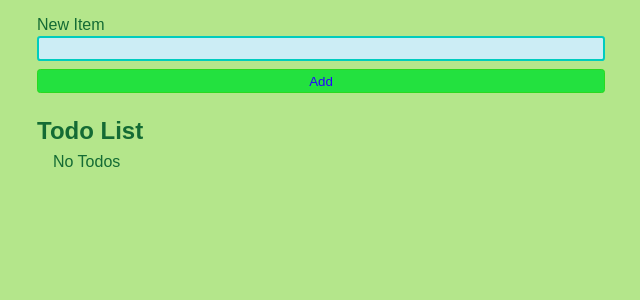
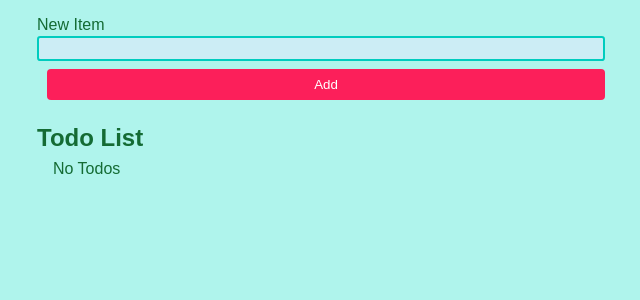
Before and after one commit to Mahmoud-8/To-Do-React, a React (Vite) app: page / in a window 1280 px wide. Shown: the top 300 px of the page, without its empty margins (319-959 px from the left). Built offline with nearby package versions, Linux system fonts and the light colour scheme.

Commit message:
done with style

```diff
--- a/src/style.css
+++ b/src/style.css
@@ -8,7 +8,7 @@
 
 /* Body Styles */
 body {
-  background: #b4e68b;
+  background: #aff4ec;
   color: hsl(142, 68%, 25%);
   max-width: 600px;
   padding: 1rem;
@@ -17,13 +17,14 @@ body {
 
 /* Button Styles */
 .btn {
-  background-color: rgb(35, 225, 63);
-  border: 1px solid hsl(117, 74%, 49%);
-  color: hsl(249, 100%, 50%);
-  padding: 0.25em 0.5em;
-  border-radius: 0.25em;
+
+  background-color: #fc1f5a;
+  color: white;
+  border: none;
+  padding: 8px 12px;
   cursor: pointer;
-  outline: none;
+  margin-left: 10px;
+  border-radius: 4px;
 }
 
 .btn:hover,
@@ -61,7 +62,7 @@ body {
   background: hsl(192, 67%, 88%);
   border-radius: 0.25em;
   padding: 0.25em 0.5em;
-  color: hsl(200, 100%, 90%);
+  color: hsl(212, 74%, 5%);
 }
 
 .new-item-form input:focus {
```
